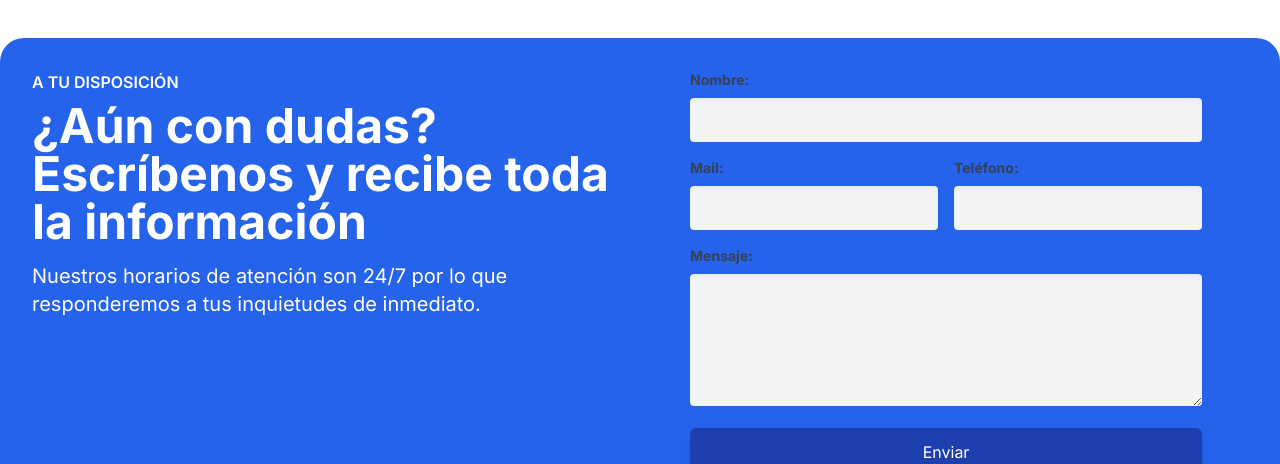
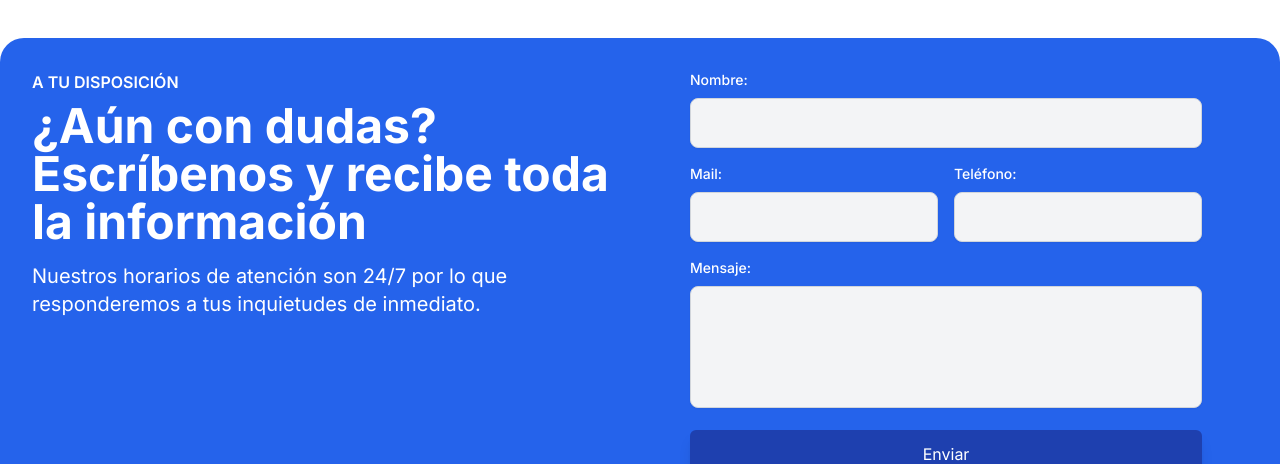
Before and after one commit to mazzodevelopments/matteozzi-lavilla, a Next.js app: page / in a window 1280 px wide. Shown: the part 3962-4426 px from the top of the page. Built offline with nearby package versions, Linux system fonts and the light colour scheme.

Commit message:
Input comp

```diff
--- a/app/components/Input.tsx
+++ b/app/components/Input.tsx
@@ -21,12 +21,15 @@ export default function Input({
     error,
     isTextarea = false
 }: InputProps) {
-    const styles =
-        'shadow-inner appearance-none bg-gray-100 dark:text-white rounded w-full py-3 px-3 text-gray-700 leading-tight focus:outline-none focus:bg-gray-200 hover:bg-gray-200';
+    const commonStyles =
+        'w-full px-4 py-3 border rounded-lg text-gray-700 dark:text-white focus:outline-none focus:ring-2 focus:ring-blue-500 dark:bg-gray-800';
     const labelStyles =
-        'block text-gray-700 dark:text-white text-sm font-bold mb-2 text-left';
+        'block text-white dark:text-white text-sm font-medium mb-2 text-left';
+    const inputStyles =
+        'bg-gray-100 dark:bg-gray-700 border border-gray-300 dark:border-gray-600 shadow-sm focus:ring-blue-500 focus:border-blue-500 rounded-3xl';
+
     return (
-        <div className="mb-4 text-left">
+        <div className="mb-4">
             <label className={labelStyles}>{label}:</label>
             {isTextarea ? (
                 <textarea
@@ -34,7 +37,8 @@ export default function Input({
                     value={value}
                     onChange={onChange}
                     required
-                    className={`${styles} pb-20`}
+                    rows={4}
+                    className={`${commonStyles} ${inputStyles} resize-none`}
                 />
             ) : (
                 <input
@@ -43,10 +47,10 @@ export default function Input({
                     value={value}
                     onChange={onChange}
                     required
-                    className={`${styles}`}
+                    className={`${commonStyles} ${inputStyles}`}
                 />
             )}
-            {error && <p className="text-sm text-red-500">{error}</p>}
+            {error && <p className="mt-1 text-sm text-red-500">{error}</p>}
         </div>
     );
 }
```
